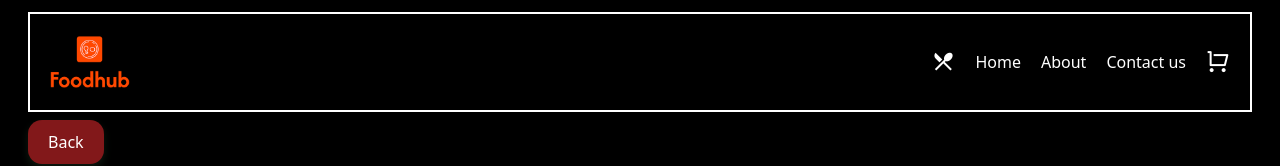
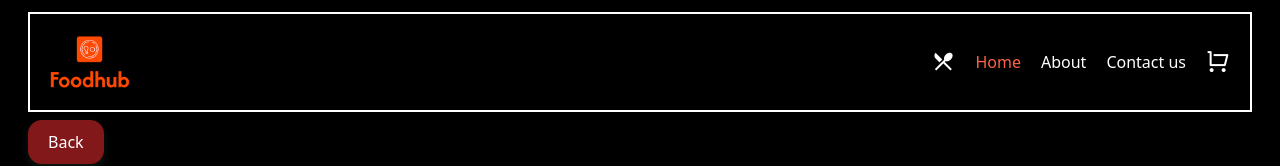
Before and after one commit to 13-soham/FoodApp, a React (Vite) app in the folder Practice/: page /home in a window 1280 px wide. Shown: the top 166 px of the page. Built offline with nearby package versions, Linux system fonts and the light colour scheme.

Commit message:
routing-done

```diff
--- a/Practice/src/Components/Header.jsx
+++ b/Practice/src/Components/Header.jsx
@@ -1,7 +1,7 @@
 import React from 'react'
 import 'remixicon/fonts/remixicon.css'
 import logo from '../Images/foodhub-high-resolution-logo-transparent.png'
-import { Link, useNavigate } from 'react-router-dom';
+import { Link, NavLink, useNavigate } from 'react-router-dom';
 
 const Header = () => {
 
@@ -45,9 +45,19 @@ const Header = () => {
               Today's Menu
             </span>
           </div>
-          <h2 className='text-m cursor-pointer'><Link to="/home">Home</Link></h2>
-          <h2 className='text-m cursor-pointer'><Link to="/about">About</Link></h2>
-          <h2 className='text-m cursor-pointer'><Link to="/contact">Contact us</Link></h2>
+          <h2 className='text-m cursor-pointer'><NavLink style={(e)=>{
+            return{
+              color : e.isActive? "tomato" : ""
+            };
+          }} to="/home">Home</NavLink></h2><h2 className='text-m cursor-pointer'><NavLink style={(e)=>{
+            return{
+              color : e.isActive? "tomato" : ""
+            };
+          }} to="/about">About</NavLink></h2><h2 className='text-m cursor-pointer'><NavLink style={(e)=>{
+            return{
+              color : e.isActive? "tomato" : ""
+            };
+          }} to="/contact">Contact us</NavLink></h2>
 
           <Link to="/section"><i className='ri-shopping-cart-line text-2xl cursor-pointer'></i></Link>
         </div>
```
